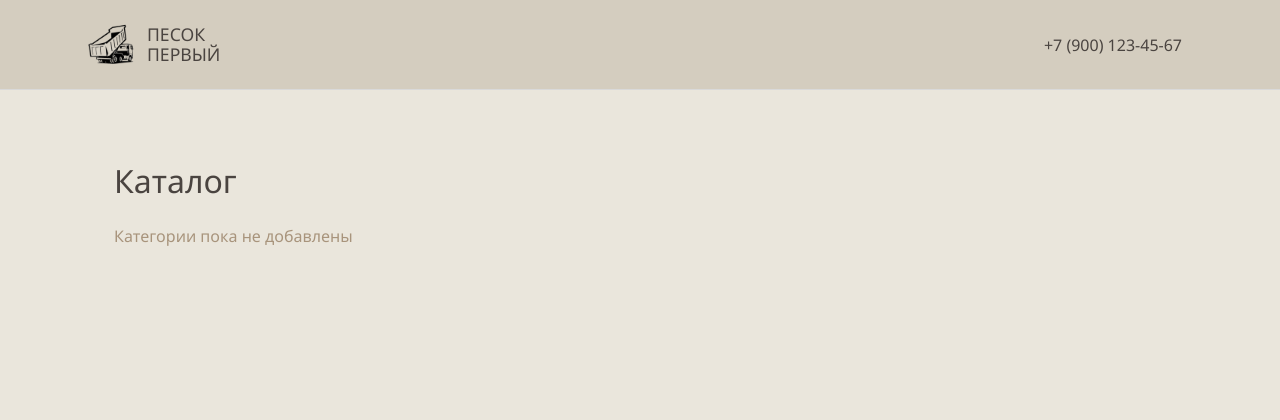
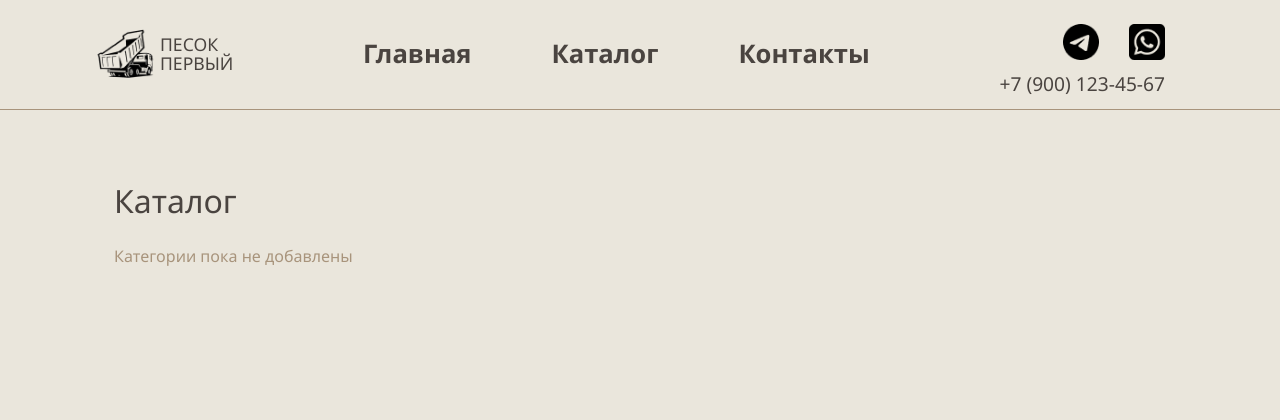
Before and after one commit to ocerikath/project_kam, a Django app: template projeect_kam/templates/pages/catalog.html in a window 1280 px wide. Shown: the top 420 px of the page. Run offline with Django 5.2, Linux system fonts and the light colour scheme; the template is opened without the code that fills it, so the values that code supplies are empty.

Commit message:
меню и 1 секция доработана для десктопа

```diff
--- /dev/null
+++ b/projeect_kam/static/css/desktop.css
@@ -0,0 +1,102 @@
+.site-header {
+    background-color: var(--bg-main);
+    border-bottom: 1px solid var(--text-muted);
+    width: 100%;
+}
+
+.header-inner {
+    display: flex;
+    justify-content: space-between;
+    align-items: center;
+    width: 100%;
+    padding: 10px 20px;
+}
+
+/* Логотип */
+.header-left .menu__logo-img {
+    height: 70px;
+}
+
+.header-left .logo__name {
+    font-size: clamp(2rem, 4vw, 2.5rem);
+    line-height: 1.1;
+    margin-left: 10px;
+}
+
+/* Навигация (центр) */
+.header-center .desktop-nav {
+    display: flex;
+    justify-content: center;
+    gap: 80px; /* увеличенный gap между ссылками */
+}
+
+.header-center .desktop-nav a {
+    text-decoration: none;
+    font-size: clamp(1.4rem, 2vw, 1.6rem);
+    font-weight: 600;
+    color: var(--text-heading);
+    transition: color 0.3s;
+}
+
+.header-center .desktop-nav a:hover {
+    color: var(--text-muted);
+}
+
+/* Правый блок */
+.header-right {
+    display: flex;
+    flex-direction: column;
+    align-items: flex-end;
+    gap: 10px;
+    margin-top: -50px;
+    margin-right: 25px;
+}
+
+.header-right .menu-messengers {
+    display: flex;
+    gap: 30px;
+}
+
+.header-right .menu-messengers img {
+    width: 36px;
+    height: 36px;
+}
+
+.header-right .phone-number {
+    font-size: clamp(1.2rem, 1.3vw, 1.4rem);
+    text-decoration: none;
+    color: var(--text-heading);
+}
+
+.header-right .phone-number:hover {
+    color: var(--btn-bg);
+}
+
+/* Мобильная версия сохраняется */
+.mobile-block .phone-number {
+    font-size: clamp(1rem, 2vw, 1.2rem);
+}
+
+
+@media (min-width: 992px) {
+    /* Заголовок */
+    .heading__title-first {
+        text-align: center;
+        white-space: normal; /* отменяем переносы, если были */
+    }
+
+    /* Первая строка "Доставка нерудных материалов" */
+    .heading__title-first br:first-of-type {
+        display: none; /* убираем перенос между "Доставка" и "нерудных материалов" */
+    }
+
+    .heading__span {
+        display: block;
+        margin-top: 10px; /* отступ между ключевыми словами */
+    }
+
+    /* Параграф */
+    .heading__text {
+        margin-top: 15px;
+    }
+  }
--- a/projeect_kam/static/css/index.css
+++ b/projeect_kam/static/css/index.css
@@ -19,7 +19,7 @@
   top: 0;
   width: 100%;
   height: 100%;
-  background-image: url("../images/site_images/karyer_test.jpg");
+  background-image: url("../images/site_images/zadniyfon.png");
   background-size: cover;
   background-position: center;
   background-repeat: no-repeat;
--- a/projeect_kam/static/css/style.css
+++ b/projeect_kam/static/css/style.css
@@ -76,7 +76,7 @@ header {
 
 .mobile-menu-wrapper {
     position: fixed;
-    top: 90px; /* ниже шапки */
+
     left: 0;
     width: 100%;
     height: 0;
@@ -253,8 +253,10 @@ main {
 }
 
 .burger-btn {
+    position: relative;
     margin-top: clamp(0.3vh, 0.7vw, 1vh);
     padding: clamp(1.8vh, 4vw, 3vh) !important;
+    z-index: 100;
 }
 @media (min-width:355px) {
     .mobile-menu-wrapper.active {
--- a/projeect_kam/templates/base.html
+++ b/projeect_kam/templates/base.html
@@ -11,6 +11,7 @@
     <!-- Bootstrap CSS -->
     <link href="https://cdn.jsdelivr.net/npm/bootstrap@5.3.0/dist/css/bootstrap.min.css" rel="stylesheet">
     <link rel="stylesheet" href="{% static 'css/style.css' %}">
+    <link rel="stylesheet" href="{% static 'css/desktop.css' %}">
     <!-- swiper.js -->
     <link rel="stylesheet" href="https://cdn.jsdelivr.net/npm/swiper@11/swiper-bundle.min.css" />
     {% block extra_css %}{% endblock %}
@@ -18,14 +19,47 @@
 <script src="https://cdn.jsdelivr.net/npm/swiper@11/swiper-bundle.min.js"></script>
 <body class="d-flex flex-column min-vh-100">
 
-    <header class="mobile-header">
-        <div class="container d-flex justify-content-between align-items-center header-inner">
+    <header class="site-header">
+
+        <!-- Десктопная шапка -->
+        <div class="container header-inner d-none d-lg-flex">
+            <!-- Логотип -->
+            <div class="header-left">
+                <a href="{% url 'home' %}" class="d-flex align-items-center text-decoration-none">
+                    <img class="menu__logo-img" src="{% static 'images/icons/logot.png' %}" alt="ПЕСОК1">
+                    <h1 class="logo__name m-0">ПЕСОК<br>ПЕРВЫЙ</h1>
+                </a>
+            </div>
+
+            <!-- Навигация -->
+            <div class="header-center">
+                <nav class="desktop-nav">
+                    <a href="{% url 'home' %}">Главная</a>
+                    <a href="{% url 'pages:catalog' %}">Каталог</a>
+                    <a href="{% url 'pages:contact' %}">Контакты</a>
+                </nav>
+            </div>
+
+            <!-- Правый блок -->
+            <div class="header-right">
+                <div class="menu-messengers">
+                    <a href="https://t.me/username" target="_blank">
+                        <img src="{% static 'images/icons/telegram.png' %}" alt="Telegram">
+                    </a>
+                    <a href="https://wa.me/79001234567" target="_blank">
+                        <img src="{% static 'images/icons/whatsapp.png' %}" alt="WhatsApp">
+                    </a>
+                </div>
+                <a href="tel:+79001234567" class="phone-number">+7 (900) 123-45-67</a>
+            </div>
+        </div>
+
+        <!-- Мобильная шапка -->
+        <div class="container d-flex d-lg-none justify-content-between align-items-center mobile-block">
             <!-- Логотип -->
             <a href="{% url 'home' %}" class="d-flex align-items-center text-decoration-none">
-                <img class="menu__logo-img me-2" src="{% static 'images/icons/logot.png' %}" alt="ПЕСОК1" height="57">
-                <h1 class="logo__name m-0 fs-5">
-                    ПЕСОК<br>ПЕРВЫЙ
-                </h1>
+                <img class="menu__logo-img" src="{% static 'images/icons/logot.png' %}" alt="ПЕСОК1" height="57">
+                <h1 class="logo__name m-0 fs-5">ПЕСОК<br>ПЕРВЫЙ</h1>
             </a>
 
             <!-- Телефон + бургер -->
@@ -38,20 +72,18 @@
                         <rect class="line bottom" y="20" width="32" height="3" rx="1.5" fill="#4A4440"/>
                     </svg>
                 </button>
+
             </div>
         </div>
 
-        <!-- Контейнер мобильного меню -->
-        <div class="mobile-menu-wrapper" id="mobileMenuWrapper">
+        <!-- Мобильное меню -->
+        <div class="mobile-menu-wrapper d-lg-none" id="mobileMenuWrapper">
             <div id="navbarMobile" class="mobile-menu">
                 <ul class="nav flex-column text-center">
                     <li class="nav-item"><a class="nav-link" href="{% url 'home' %}">Главная</a></li>
                     <li class="nav-item"><a class="nav-link" href="{% url 'pages:catalog' %}">Каталог</a></li>
                     <li class="nav-item"><a class="nav-link" href="{% url 'pages:contact' %}">Контакты</a></li>
                 </ul>
-
-
-                <!-- Мессенджеры -->
                 <div class="menu-messengers d-flex justify-content-center gap-5">
                     <a href="https://t.me/username" target="_blank">
                         <img src="{% static 'images/icons/telegram.png' %}" alt="Telegram" class="messenger-icon">
@@ -62,7 +94,10 @@
                 </div>
             </div>
         </div>
+
     </header>
+
+
 
 
 
```
Also changed, not shown: projeect_kam/static/images/site_images/zadniyfon.png (added).
